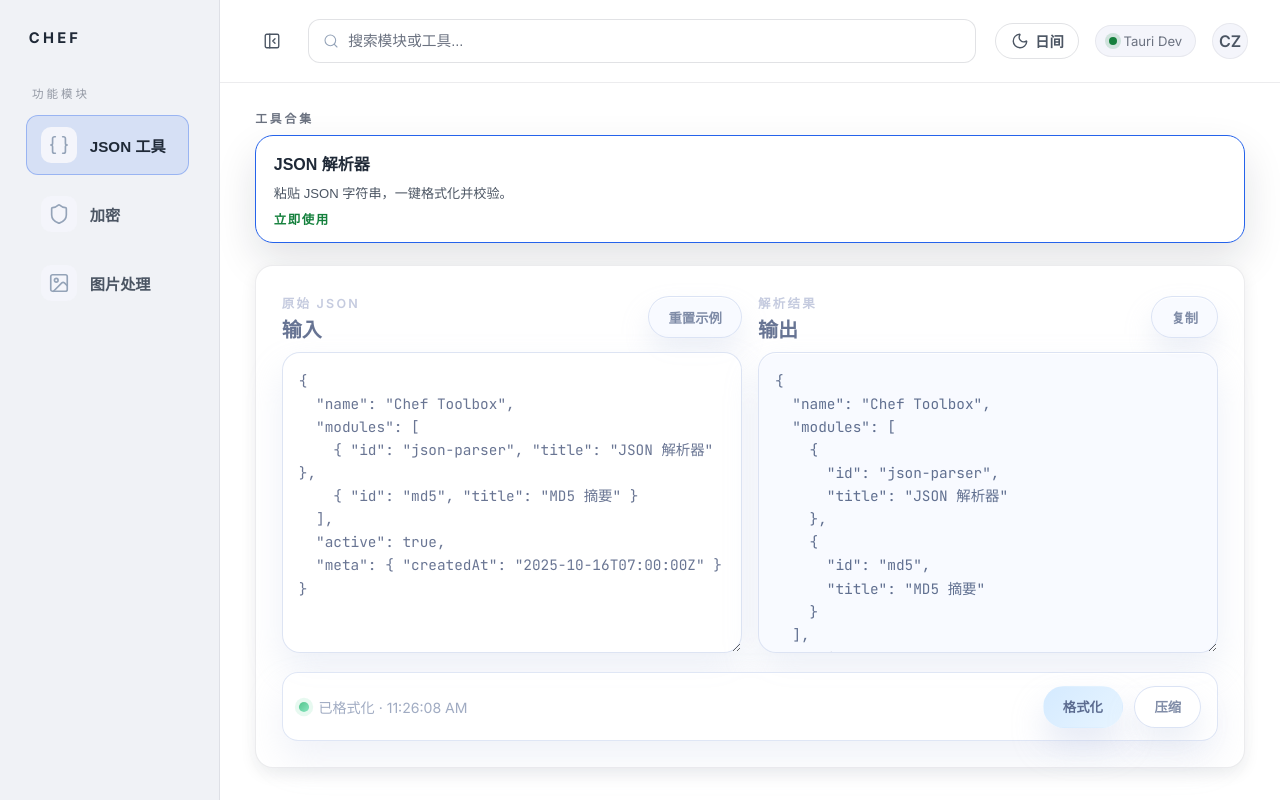
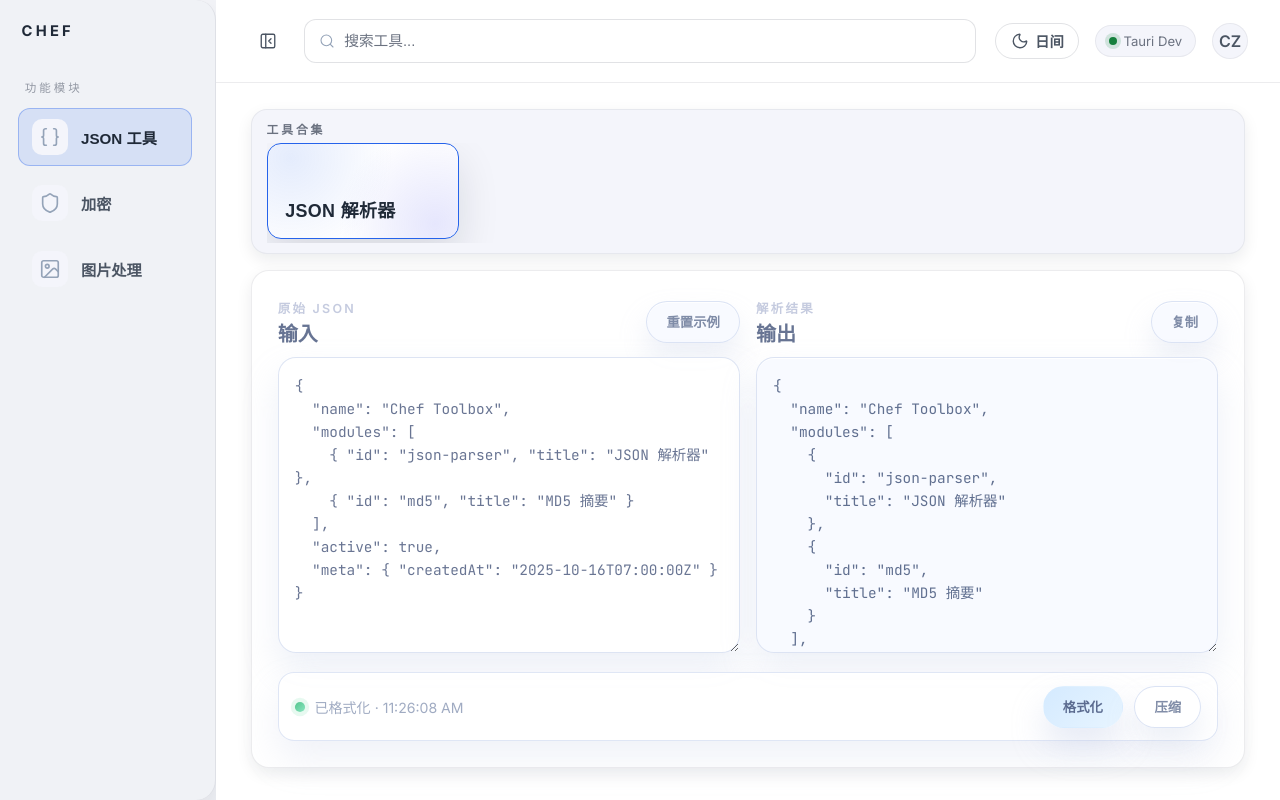
Before and after one commit to chen-zeong/chef, a React (Vite) app: page / in a window 1280 px wide. Built offline with nearby package versions, Linux system fonts and the light colour scheme.

Commit message:
新设计风格

```diff
--- a/src/App.tsx
+++ b/src/App.tsx
@@ -29,17 +29,27 @@
   exit: { opacity: 0, y: 8, filter: "blur(4px)" }
 };
 
-const searchTargets = (module: ModuleMeta) => [
-  module.name,
-  module.description,
-  module.tools.map((tool) => tool.name).join(" "),
-  module.tools.map((tool) => tool.description).join(" ")
-];
-
 const moduleIcons: Record<string, LucideIcon> = {
   Braces,
   Shield,
   Image: ImageIcon
+};
+
+const sidebarVariants = {
+  expanded: {
+    width: 216,
+    padding: "1.4rem 1.15rem",
+    boxShadow: "0 20px 48px rgba(15, 23, 42, 0.12)",
+    borderRadius: "0 20px 20px 0",
+    transition: { type: "spring", stiffness: 180, damping: 22, mass: 1 }
+  },
+  collapsed: {
+    width: 88,
+    padding: "1.8rem 0.85rem",
+    boxShadow: "0 12px 32px rgba(15, 23, 42, 0.1)",
+    borderRadius: "0 16px 16px 0",
+    transition: { type: "spring", stiffness: 260, damping: 30, mass: 0.9 }
+  }
 };
 
 export default function App() {
@@ -65,31 +75,22 @@
     window.localStorage.setItem("chef-theme", theme);
   }, [theme]);
 
-  const filteredModules = useMemo(() => {
-    if (!normalizedSearch) {
-      return modules;
-    }
-    return modules.filter((module) =>
-      searchTargets(module).some((value) => value.toLowerCase().includes(normalizedSearch))
-    );
-  }, [normalizedSearch]);
-
   const [activeModuleId, setActiveModuleId] = useState<string>(modules[0]?.id);
 
   useEffect(() => {
-    if (!filteredModules.length) {
+    if (!modules.length) {
       setActiveModuleId("");
       return;
     }
-    const hasActive = filteredModules.some((module) => module.id === activeModuleId);
+    const hasActive = modules.some((module) => module.id === activeModuleId);
     if (!hasActive) {
-      setActiveModuleId(filteredModules[0].id);
+      setActiveModuleId(modules[0].id);
     }
-  }, [filteredModules, activeModuleId]);
+  }, [modules, activeModuleId]);
 
   const activeModule = useMemo<ModuleMeta | undefined>(
-    () => filteredModules.find((module) => module.id === activeModuleId),
-    [filteredModules, activeModuleId]
+    () => modules.find((module) => module.id === activeModuleId),
+    [modules, activeModuleId]
   );
 
   const [activeToolId, setActiveToolId] = useState<string>(
@@ -101,10 +102,13 @@
       setActiveToolId("");
       return;
     }
+    const existingTool = activeModule.tools.find((tool) => tool.id === activeToolId);
+    if (existingTool) {
+      return;
+    }
     const readyTool =
-      activeModule.tools.find((tool) => tool.status === "ready") ??
-      activeModule.tools[0];
-    if (readyTool && readyTool.id !== activeToolId) {
+      activeModule.tools.find((tool) => tool.status === "ready") ?? activeModule.tools[0];
+    if (readyTool) {
       setActiveToolId(readyTool.id);
     }
   }, [activeModule, activeToolId]);
@@ -119,13 +123,10 @@
     );
   };
 
-  const visibleTools = useMemo(() => {
-    if (!activeModule) {
-      return [];
-    }
-    const matched = activeModule.tools.filter((tool) => toolMatchesSearch(tool));
-    return matched.length > 0 ? matched : activeModule.tools;
-  }, [activeModule, normalizedSearch]);
+  const visibleTools = useMemo(
+    () => (activeModule ? activeModule.tools : []),
+    [activeModule]
+  );
 
   useEffect(() => {
     if (!activeModule) {
@@ -145,15 +146,43 @@
   }, [activeModule, activeToolId]);
 
   const ActiveToolComponent = activeTool ? toolRegistry[activeTool.id] : undefined;
+  const toolSearchResults = useMemo(() => {
+    if (!normalizedSearch) {
+      return [];
+    }
+    return modules
+      .flatMap((module) =>
+        module.tools.map((tool) => ({
+          moduleId: module.id,
+          moduleName: module.name,
+          tool
+        }))
+      )
+      .filter(({ tool }) => {
+        const name = tool.name.toLowerCase();
+        const description = tool.description.toLowerCase();
+        return name.includes(normalizedSearch) || description.includes(normalizedSearch);
+      })
+      .slice(0, 8);
+  }, [modules, normalizedSearch]);
+
   const PanelToggleIcon = isSidebarCollapsed ? PanelLeft : PanelLeftClose;
   const ThemeToggleIcon = theme === "dark" ? Sun : Moon;
+
+  const handleSelectTool = (moduleId: string, toolId: string) => {
+    setActiveModuleId(moduleId);
+    setActiveToolId(toolId);
+    setSidebarCollapsed(false);
+    setSearchTerm("");
+  };
   return (
     <div className={clsx("shell", { "shell--collapsed": isSidebarCollapsed })}>
       <motion.aside
         className={clsx("nav", { "nav--collapsed": isSidebarCollapsed })}
-        animate={{ width: isSidebarCollapsed ? 88 : 220 }}
+        variants={sidebarVariants}
+        animate={isSidebarCollapsed ? "collapsed" : "expanded"}
         initial={false}
-        transition={{ type: "spring", stiffness: 220, damping: 22, mass: 0.85 }}
+        layout
       >
         <div className="nav__brand">
           <span className="nav__logo">Chef</span>
@@ -174,7 +203,7 @@
             )}
           </AnimatePresence>
           <div className="nav__list">
-            {filteredModules.map((module) => {
+            {modules.map((module) => {
               const isActive = module.id === activeModuleId;
               const Icon = moduleIcons[module.icon] ?? Box;
               return (
@@ -208,9 +237,6 @@
                 </motion.button>
               );
             })}
-            {!filteredModules.length && (
-              <div className="nav__empty">没有匹配的模块</div>
-            )}
           </div>
         </div>
       </motion.aside>
@@ -228,7 +254,7 @@
             <Search size={16} strokeWidth={1.6} />
             <input
               type="search"
-              placeholder="搜索模块或工具..."
+              placeholder="搜索工具..."
               value={searchTerm}
               onChange={(event) => setSearchTerm(event.target.value)}
             />
@@ -237,6 +263,38 @@
                 <X size={16} strokeWidth={1.8} />
               </button>
             )}
+            <AnimatePresence>
+              {searchTerm && (
+                <motion.div
+                  className="topbar__search-results"
+                  initial={{ opacity: 0, y: -8, scale: 0.98 }}
+                  animate={{ opacity: 1, y: 0, scale: 1 }}
+                  exit={{ opacity: 0, y: -6, scale: 0.98 }}
+                  transition={{ duration: 0.18 }}
+                >
+                  {toolSearchResults.length > 0 ? (
+                    toolSearchResults.map(({ moduleId, moduleName, tool }) => (
+                      <motion.button
+                        key={tool.id}
+                        type="button"
+                        className="search-result"
+                        whileHover={{ x: 4 }}
+                        whileTap={{ scale: 0.97 }}
+                        onMouseDown={(event) => {
+                          event.preventDefault();
+                          handleSelectTool(moduleId, tool.id);
+                        }}
+                      >
+                        <span className="search-result__title">{tool.name}</span>
+                        <span className="search-result__meta">{moduleName}</span>
+                      </motion.button>
+                    ))
+                  ) : (
+                    <div className="search-result search-result--empty">未找到匹配的工具</div>
+                  )}
+                </motion.div>
+              )}
+            </AnimatePresence>
           </div>
           <div className="topbar__info">
             <button
@@ -276,10 +334,6 @@
                     whileTap={{ scale: disabled ? 1 : 0.97 }}
                   >
                     <span className="tool-card__name">{tool.name}</span>
-                    <span className="tool-card__desc">{tool.description}</span>
-                    <span className="tool-card__status">
-                      {tool.status === "ready" ? "立即使用" : "开发中"}
-                    </span>
                   </motion.button>
                 );
               })}
--- a/src/styles.css
+++ b/src/styles.css
@@ -36,36 +36,36 @@
 }
 
 body.theme-dark {
-  --app-bg: #050b16;
-  --sidebar-bg: #0c1423;
-  --sidebar-border: rgba(148, 163, 184, 0.12);
-  --sidebar-hover: rgba(79, 119, 214, 0.18);
-  --sidebar-active: rgba(79, 119, 214, 0.22);
-  --sidebar-active-border: rgba(99, 156, 255, 0.5);
-  --topbar-bg: rgba(11, 18, 32, 0.95);
-  --topbar-border: rgba(148, 163, 184, 0.14);
-  --main-bg: #070d18;
-  --surface-bg: #0d1524;
-  --surface-alt-bg: #111c30;
-  --panel-bg: #0f182b;
-  --panel-border: rgba(148, 163, 184, 0.18);
-  --text-primary: #e2e8f0;
-  --text-secondary: #cbd5f5;
-  --text-tertiary: #8ca0c7;
-  --icon-muted: #7b8aa5;
-  --accent: #4f8cff;
-  --accent-strong: #6da4ff;
-  --positive: #36d78a;
-  --negative: #ff6b63;
-  --border-subtle: rgba(148, 163, 184, 0.08);
-  --border-strong: rgba(148, 163, 184, 0.22);
-  --hover-bg: rgba(148, 163, 184, 0.12);
-  --input-bg: rgba(9, 15, 28, 0.9);
-  --input-border: rgba(148, 163, 184, 0.18);
-  --chip-bg: rgba(79, 119, 214, 0.22);
-  --chip-border: rgba(99, 156, 255, 0.32);
-  --shadow-soft: 0 10px 28px rgba(5, 12, 24, 0.45);
-  --shadow-medium: 0 22px 48px rgba(2, 6, 14, 0.6);
+  --app-bg: #0b0b11;
+  --sidebar-bg: #141418;
+  --sidebar-border: rgba(255, 255, 255, 0.05);
+  --sidebar-hover: rgba(255, 255, 255, 0.06);
+  --sidebar-active: rgba(255, 255, 255, 0.08);
+  --sidebar-active-border: rgba(255, 255, 255, 0.18);
+  --topbar-bg: rgba(18, 18, 24, 0.92);
+  --topbar-border: rgba(255, 255, 255, 0.05);
+  --main-bg: #101015;
+  --surface-bg: #18181f;
+  --surface-alt-bg: #1f1f27;
+  --panel-bg: #15151c;
+  --panel-border: rgba(255, 255, 255, 0.08);
+  --text-primary: #f3f3f4;
+  --text-secondary: #c7c7cc;
+  --text-tertiary: #888892;
+  --icon-muted: #7a7a84;
+  --accent: #e0b15c;
+  --accent-strong: #f3cc7a;
+  --positive: #5ecfa4;
+  --negative: #f87272;
+  --border-subtle: rgba(255, 255, 255, 0.06);
+  --border-strong: rgba(255, 255, 255, 0.12);
+  --hover-bg: rgba(255, 255, 255, 0.08);
+  --input-bg: rgba(24, 24, 30, 0.92);
+  --input-border: rgba(255, 255, 255, 0.08);
+  --chip-bg: rgba(255, 255, 255, 0.06);
+  --chip-border: rgba(255, 255, 255, 0.16);
+  --shadow-soft: 0 16px 38px rgba(0, 0, 0, 0.58);
+  --shadow-medium: 0 32px 68px rgba(0, 0, 0, 0.72);
 }
 
 *,
@@ -99,7 +99,7 @@
   width: 220px;
   background: var(--sidebar-bg);
   border-right: 1px solid var(--sidebar-border);
-  padding: 1.8rem 1.6rem;
+  padding: 1.4rem 1.15rem;
   display: flex;
   flex-direction: column;
   gap: 1.4rem;
@@ -182,7 +182,7 @@
   align-items: center;
   gap: 0.8rem;
   border-radius: 12px;
-  padding: 0.7rem 0.9rem;
+  padding: 0.6rem 0.8rem;
   width: 100%;
   border: 1px solid transparent;
   background: transparent;
@@ -339,6 +339,84 @@
   padding: 0.2rem;
 }
 
+.topbar__search-results {
+  position: absolute;
+  top: calc(100% + 0.45rem);
+  left: 0;
+  right: 0;
+  display: flex;
+  flex-direction: column;
+  gap: 0.25rem;
+  padding: 0.6rem;
+  border-radius: 14px;
+  background: var(--surface-bg);
+  border: 1px solid var(--border-subtle);
+  box-shadow: var(--shadow-medium);
+  z-index: 24;
+}
+
+.search-result {
+  display: flex;
+  flex-direction: column;
+  align-items: flex-start;
+  gap: 0.2rem;
+  padding: 0.55rem 0.7rem;
+  border-radius: 12px;
+  border: 1px solid transparent;
+  background: transparent;
+  color: var(--text-secondary);
+  font-family: inherit;
+  font-size: 0.86rem;
+  cursor: pointer;
+  transition: background 0.18s ease, border-color 0.18s ease, color 0.18s ease;
+}
+
+.search-result:hover {
+  background: var(--hover-bg);
+  border-color: var(--border-subtle);
+  color: var(--text-primary);
+}
+
+.search-result__title {
+  font-weight: 600;
+  font-size: 0.9rem;
+  color: var(--text-primary);
+}
+
+.search-result__meta {
+  font-size: 0.78rem;
+  letter-spacing: 0.04em;
+  text-transform: uppercase;
+  color: var(--text-tertiary);
+}
+
+.search-result--empty {
+  font-size: 0.82rem;
+  color: var(--text-tertiary);
+  justify-content: center;
+  text-align: center;
+  cursor: default;
+}
+
+body.theme-dark .topbar__search-results {
+  background: rgba(24, 24, 32, 0.96);
+  border-color: rgba(255, 255, 255, 0.08);
+  box-shadow: 0 26px 54px rgba(0, 0, 0, 0.65);
+}
+
+body.theme-dark .search-result {
+  color: var(--text-secondary);
+}
+
+body.theme-dark .search-result__title {
+  color: var(--text-primary);
+}
+
+body.theme-dark .search-result:hover {
+  background: rgba(255, 255, 255, 0.06);
+  border-color: rgba(255, 255, 255, 0.12);
+}
+
 .topbar__theme {
   display: inline-flex;
   align-items: center;
@@ -401,7 +479,7 @@
   flex: 1;
   display: flex;
   flex-direction: column;
-  gap: 1.4rem;
+  gap: 1rem;
   padding: 1.6rem 2.2rem 2rem;
 }
 
@@ -477,7 +555,12 @@
 .workspace__tools {
   display: flex;
   flex-direction: column;
-  gap: 0.6rem;
+  gap: 0.4rem;
+  padding: 0.65rem 0.9rem;
+  border-radius: 16px;
+  border: 1px solid var(--border-subtle);
+  background: var(--surface-alt-bg);
+  box-shadow: var(--shadow-soft);
 }
 
 .workspace__tools-label {
@@ -489,30 +572,65 @@
 }
 
 .workspace__tools-list {
-  display: grid;
-  grid-template-columns: repeat(auto-fit, minmax(200px, 1fr));
-  gap: 0.65rem;
+  display: flex;
+  gap: 0.55rem;
+  overflow-x: auto;
+  padding-bottom: 0.2rem;
+  scroll-snap-type: x mandatory;
+  -webkit-overflow-scrolling: touch;
+}
+
+.workspace__tools-list::-webkit-scrollbar {
+  height: 6px;
+}
+
+.workspace__tools-list::-webkit-scrollbar-thumb {
+  background: var(--border-subtle);
+  border-radius: 999px;
 }
 
 .tool-card {
-  border-radius: 18px;
+  flex: 0 0 192px;
+  border-radius: 14px;
   border: 1px solid var(--border-subtle);
   background: var(--surface-bg);
-  padding: 0.9rem 1.1rem;
+  padding: 1rem 1.1rem;
   display: flex;
   flex-direction: column;
-  gap: 0.5rem;
+  gap: 0;
   align-items: flex-start;
+  justify-content: flex-end;
+  min-height: 96px;
   cursor: pointer;
   transition: transform 0.22s ease, box-shadow 0.22s ease, border-color 0.22s ease;
   text-align: left;
   box-shadow: var(--shadow-soft);
+  scroll-snap-align: start;
+  position: relative;
+  overflow: hidden;
+}
+
+.tool-card::before {
+  content: "";
+  position: absolute;
+  inset: 0;
+  border-radius: inherit;
+  background: radial-gradient(circle at 12% 15%, rgba(37, 99, 235, 0.12), transparent 55%),
+    radial-gradient(circle at 88% 85%, rgba(99, 102, 241, 0.16), transparent 52%);
+  opacity: 0;
+  transition: opacity 0.25s ease;
+  pointer-events: none;
 }
 
 .tool-card:hover {
   transform: translateY(-2px);
   box-shadow: var(--shadow-medium);
   border-color: var(--border-strong);
+}
+
+.tool-card:hover::before,
+.tool-card--active::before {
+  opacity: 1;
 }
 
 .tool-card--active {
@@ -528,39 +646,29 @@
   box-shadow: none;
 }
 
-.tool-card--disabled .tool-card__status {
-  color: var(--negative);
-}
-
 .tool-card--highlight:not(.tool-card--active) {
   border-color: var(--accent);
   box-shadow: var(--shadow-soft);
 }
 
 .tool-card__name {
-  font-size: 1rem;
-  font-weight: 600;
+  position: relative;
+  z-index: 1;
+  font-size: 1.12rem;
+  font-weight: 700;
+  letter-spacing: 0.02em;
   color: var(--text-primary);
 }
 
-.tool-card__desc {
-  font-size: 0.82rem;
-  color: var(--text-secondary);
-}
-
-.tool-card__status {
-  font-size: 0.78rem;
-  font-weight: 600;
-  text-transform: uppercase;
-  letter-spacing: 0.12em;
-  color: var(--positive);
-}
-
 .workspace__empty {
-  grid-column: 1 / -1;
-  border-radius: 18px;
+  flex: 1;
+  display: flex;
+  align-items: center;
+  justify-content: center;
+  min-height: 72px;
+  border-radius: 14px;
   border: 1px dashed var(--border-subtle);
-  padding: 1.8rem;
+  padding: 1.2rem;
   text-align: center;
   color: var(--text-tertiary);
   background: var(--surface-alt-bg);
@@ -568,6 +676,7 @@
 
 .workspace__panel {
   flex: 1;
+  min-height: 0;
   background: var(--panel-bg);
   border-radius: 18px;
   border: 1px solid var(--panel-border);
@@ -579,6 +688,53 @@
 .workspace__content {
   flex: 1;
   height: 100%;
+}
+
+body.theme-dark .workspace__tools {
+  background: linear-gradient(135deg, rgba(36, 36, 48, 0.96), rgba(22, 22, 30, 0.96));
+  border-color: rgba(255, 255, 255, 0.1);
+  box-shadow: 0 24px 52px rgba(0, 0, 0, 0.64);
+}
+
+body.theme-dark .tool-card {
+  background: rgba(24, 24, 32, 0.94);
+  border-color: rgba(255, 255, 255, 0.1);
+  box-shadow: 0 24px 52px rgba(0, 0, 0, 0.66);
+}
+
+body.theme-dark .tool-card::before {
+  background: radial-gradient(circle at 12% 15%, rgba(224, 177, 92, 0.2), transparent 55%),
+    radial-gradient(circle at 88% 85%, rgba(84, 84, 96, 0.22), transparent 52%);
+}
+
+body.theme-dark .tool-card:hover {
+  border-color: var(--accent);
+}
+
+body.theme-dark .tool-card--active {
+  box-shadow: 0 28px 56px rgba(224, 177, 92, 0.4);
+}
+
+body.theme-dark .tool-card--disabled {
+  background: rgba(20, 20, 28, 0.88);
+  color: var(--text-tertiary);
+  border-color: rgba(255, 255, 255, 0.08);
+}
+
+body.theme-dark .workspace__empty {
+  background: rgba(24, 24, 32, 0.92);
+  border-color: rgba(255, 255, 255, 0.08);
+  color: var(--text-tertiary);
+  box-shadow: 0 20px 44px rgba(0, 0, 0, 0.55);
+}
+
+body.theme-dark .workspace__panel {
+  border-color: rgba(255, 255, 255, 0.1);
+  box-shadow: 0 30px 62px rgba(0, 0, 0, 0.68);
+}
+
+body.theme-dark .workspace__tools-list::-webkit-scrollbar-thumb {
+  background: rgba(255, 255, 255, 0.1);
 }
 
 .btn {
@@ -620,6 +776,32 @@
 .btn--disabled {
   cursor: not-allowed;
   opacity: 0.6;
+}
+
+body.theme-dark .btn {
+  background: rgba(28, 28, 36, 0.92);
+  border-color: rgba(255, 255, 255, 0.08);
+  color: var(--text-secondary);
+  box-shadow: 0 20px 40px rgba(0, 0, 0, 0.6);
+}
+
+body.theme-dark .btn:hover {
+  box-shadow: 0 24px 48px rgba(0, 0, 0, 0.66);
+}
+
+body.theme-dark .btn--ghost {
+  background: rgba(24, 24, 32, 0.92);
+}
+
+body.theme-dark .btn--primary {
+  background: linear-gradient(135deg, rgba(58, 58, 68, 0.96), rgba(42, 42, 52, 0.98));
+  color: var(--text-primary);
+  border-color: rgba(255, 255, 255, 0.14);
+  box-shadow: 0 24px 48px rgba(224, 177, 92, 0.32);
+}
+
+body.theme-dark .btn--primary:hover {
+  box-shadow: 0 28px 56px rgba(224, 177, 92, 0.38);
 }
 
 .panel {
@@ -765,6 +947,70 @@
   color: rgba(140, 154, 190, 0.6);
 }
 
+body.theme-dark .panel__header h3 {
+  color: var(--text-primary);
+}
+
+body.theme-dark .panel__header p {
+  color: var(--text-tertiary);
+}
+
+body.theme-dark .panel__label {
+  color: rgba(200, 200, 212, 0.6);
+}
+
+body.theme-dark .panel__textarea {
+  border: 1px solid rgba(255, 255, 255, 0.08);
+  color: var(--text-primary);
+  background: rgba(24, 24, 32, 0.94);
+  box-shadow: 0 22px 44px rgba(0, 0, 0, 0.6), inset 0 1px 0 rgba(255, 255, 255, 0.04);
+}
+
+body.theme-dark .panel__textarea:focus {
+  border-color: rgba(224, 177, 92, 0.5);
+  box-shadow: 0 0 0 4px rgba(224, 177, 92, 0.2);
+  background: rgba(28, 28, 36, 0.98);
+}
+
+body.theme-dark .panel__result {
+  border-color: rgba(255, 255, 255, 0.08);
+  background: rgba(24, 24, 32, 0.92);
+  color: var(--text-secondary);
+  box-shadow: inset 0 1px 0 rgba(255, 255, 255, 0.04), 0 18px 40px rgba(0, 0, 0, 0.52);
+}
+
+body.theme-dark .panel__muted {
+  color: var(--text-tertiary);
+}
+
+body.theme-dark .panel__option-group {
+  background: rgba(24, 24, 32, 0.9);
+  border-color: rgba(255, 255, 255, 0.08);
+  box-shadow: 0 20px 44px rgba(0, 0, 0, 0.56), inset 0 1px 0 rgba(255, 255, 255, 0.04);
+}
+
+body.theme-dark .chip {
+  border-color: rgba(255, 255, 255, 0.1);
+  background: rgba(30, 30, 38, 0.9);
+  color: var(--text-secondary);
+  box-shadow: 0 18px 36px rgba(0, 0, 0, 0.48), inset 0 1px 0 rgba(255, 255, 255, 0.04);
+}
+
+body.theme-dark .chip:hover {
+  box-shadow: 0 22px 42px rgba(0, 0, 0, 0.5);
+}
+
+body.theme-dark .chip--active {
+  border-color: rgba(224, 177, 92, 0.6);
+  background: linear-gradient(135deg, rgba(72, 72, 84, 0.92), rgba(54, 54, 64, 0.96));
+  color: var(--text-primary);
+  box-shadow: 0 26px 48px rgba(224, 177, 92, 0.4);
+}
+
+body.theme-dark .panel__footer {
+  color: rgba(176, 176, 188, 0.6);
+}
+
 .placeholder {
   min-height: 100%;
   display: flex;
@@ -802,6 +1048,27 @@
   background: rgba(254, 228, 205, 0.72);
   color: rgba(163, 110, 70, 0.82);
   box-shadow: 0 16px 28px rgba(244, 200, 168, 0.32);
+}
+
+body.theme-dark .placeholder {
+  background: rgba(26, 26, 34, 0.92);
+  border-color: rgba(255, 255, 255, 0.08);
+  color: rgba(176, 176, 188, 0.7);
+  box-shadow: inset 0 1px 0 rgba(255, 255, 255, 0.04), 0 20px 44px rgba(0, 0, 0, 0.55);
+}
+
+body.theme-dark .placeholder h2 {
+  color: var(--text-primary);
+}
+
+body.theme-dark .placeholder p {
+  color: rgba(168, 168, 182, 0.7);
+}
+
+body.theme-dark .placeholder__badge {
+  background: rgba(224, 177, 92, 0.18);
+  color: rgba(246, 222, 179, 0.88);
+  box-shadow: 0 18px 36px rgba(224, 177, 92, 0.38);
 }
 
 .parser {
@@ -910,6 +1177,52 @@
   gap: 0.7rem;
 }
 
+body.theme-dark .parser__column-header h3 {
+  color: var(--text-primary);
+}
+
+body.theme-dark .parser__eyebrow {
+  color: var(--text-tertiary);
+}
+
+body.theme-dark .parser__textarea {
+  border: 1px solid rgba(255, 255, 255, 0.08);
+  background: rgba(24, 24, 32, 0.94);
+  color: var(--text-primary);
+  box-shadow: 0 20px 42px rgba(0, 0, 0, 0.56), inset 0 1px 0 rgba(255, 255, 255, 0.04);
+}
+
+body.theme-dark .parser__textarea:focus {
+  border-color: rgba(224, 177, 92, 0.5);
+  box-shadow: 0 0 0 4px rgba(224, 177, 92, 0.2);
+  background: rgba(28, 28, 36, 0.98);
+}
+
+body.theme-dark .parser__textarea--output {
+  background: rgba(22, 22, 30, 0.96);
+  color: var(--text-secondary);
+}
+
+body.theme-dark .parser__actions {
+  background: rgba(24, 24, 32, 0.92);
+  border-color: rgba(255, 255, 255, 0.08);
+  box-shadow: 0 22px 44px rgba(0, 0, 0, 0.55), inset 0 1px 0 rgba(255, 255, 255, 0.04);
+}
+
+body.theme-dark .parser__status {
+  color: var(--text-tertiary);
+}
+
+body.theme-dark .parser__status-dot {
+  background: linear-gradient(135deg, #58d7a0, #89e8c5);
+  box-shadow: 0 0 0 4px rgba(80, 200, 148, 0.24);
+}
+
+body.theme-dark .parser__status-dot--error {
+  background: linear-gradient(135deg, #ff8b81, #ffb0a8);
+  box-shadow: 0 0 0 4px rgba(255, 140, 128, 0.32);
+}
+
 @media (max-width: 960px) {
   .shell {
     padding: 1.8rem;
```
